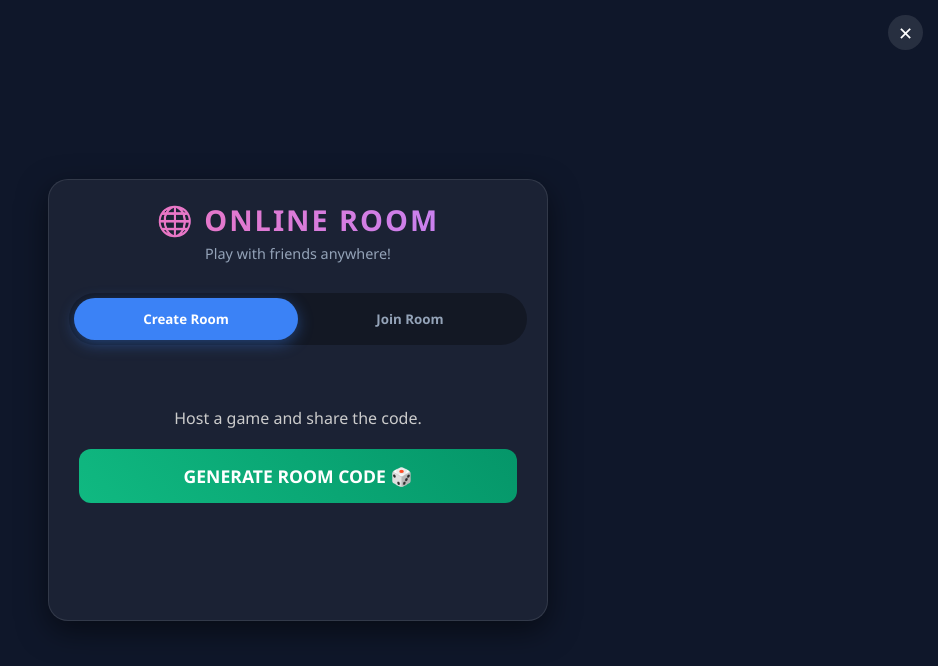
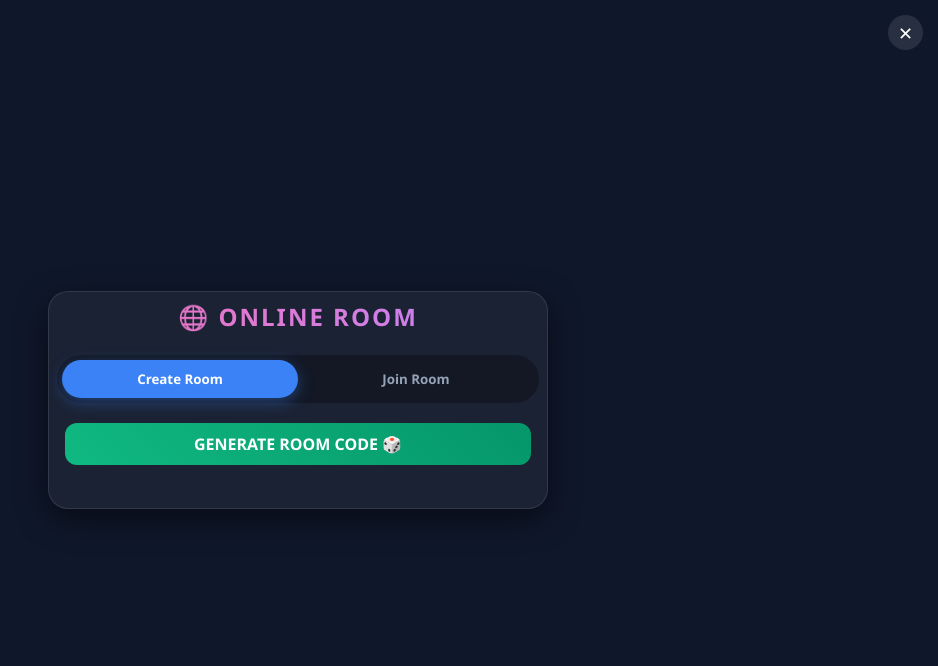
Before and after one commit to sanjeet79/KTT, a plain HTML site: page online-setup.html in a window 1280 px wide. Shown: the whole page, without its empty margins (342-1280 px from the left). Drawn offline with Linux system fonts and the light colour scheme.

Commit message:
Update online-setup.html

```diff
--- a/online-setup.html
+++ b/online-setup.html
@@ -10,7 +10,7 @@
         body { background-color: #0f172a; color: white; display: flex; justify-content: center; align-items: center; min-height: 100vh; overflow: hidden; }
 
         .main-container {
-            width: 100%; max-width: 500px; padding: 20px;
+            width: 100%; max-width: 500px; padding: 8px;
             display: flex; flex-direction: column; gap: 20px;
             background: rgba(255, 255, 255, 0.05);
             border-radius: 20px;
@@ -18,37 +18,36 @@
             box-shadow: 0 10px 30px rgba(0,0,0,0.5);
         }
 
-        .title { text-align: center; margin-bottom: 10px; }
+        .title { text-align: center; margin-bottom: 2px; }
         .page-title {
-            font-size: 1.8rem; text-transform: uppercase; letter-spacing: 2px;
+            font-size: 1.5rem; text-transform: uppercase; letter-spacing: 2px;
             background: linear-gradient(90deg, #f472b6, #c084fc);
             -webkit-background-clip: text;
             background-clip: text;         -webkit-text-fill-color: transparent;
         }
-        .subtitle { font-size: 0.9rem; color: #94a3b8; margin-top: 5px; }
 
         /* --- TABS --- */
         .tab-container { display: flex; background: rgba(0,0,0,0.3); border-radius: 50px; padding: 5px; }
         .tab-btn {
-            flex: 1; padding: 12px; border: none; border-radius: 40px;
+            flex: 1; padding: 10px; border: none; border-radius: 40px;
             background: transparent; color: #94a3b8; font-weight: bold; cursor: pointer; transition: 0.3s;
         }
         .tab-btn.active { background: #3b82f6; color: white; box-shadow: 0 4px 15px rgba(59, 130, 246, 0.4); }
 
         /* --- CONTENT --- */
-        .content-box { text-align: center; padding: 20px 10px; min-height: 180px; display: flex; flex-direction: column; justify-content: center; align-items: center; }
+        .content-box { text-align: center; padding: 0px 8px;  display: flex; flex-direction: column; justify-content: center; align-items: center; }
         .hidden { display: none !important; }
 
         input {
-            width: 100%; padding: 15px; border-radius: 12px; border: 2px solid #334155;
-            background: #1e293b; color: white; font-size: 1.2rem; text-align: center; letter-spacing: 3px;
-            margin-bottom: 15px; outline: none; transition: 0.3s;
+            width: 100%; padding: 8px; border-radius: 12px; border: 2px solid #334155;
+            background: #1e293b; color: white; font-size: 1.0rem; text-align: center; letter-spacing: 3px;
+            margin-bottom: 8px; outline: none; transition: 0.3s;
         }
         input:focus { border-color: #3b82f6; box-shadow: 0 0 15px rgba(59, 130, 246, 0.3); }
 
         .action-btn {
-            width: 100%; padding: 15px; border: none; border-radius: 12px;
-            font-size: 1.1rem; font-weight: bold; cursor: pointer; transition: 0.3s; text-transform: uppercase;
+            width: 100%; padding: 10px; border: none; border-radius: 12px;
+            font-size: 1.0rem; font-weight: bold; cursor: pointer; transition: 0.3s; text-transform: uppercase;
         }
         .btn-create { background: linear-gradient(45deg, #10b981, #059669); color: white; }
         .btn-join { background: linear-gradient(45deg, #3b82f6, #2563eb); color: white; }
@@ -62,7 +61,7 @@
         }
         .close-btn:hover { background: #ff4444; }
 
-        #statusText { margin-top: 15px; font-size: 0.9rem; color: #fbbf24; min-height: 20px; }
+        #statusText { margin-top: 5px; font-size: 0.9rem; color: #fbbf24; min-height: 10px; display:flex; justify-content:center; }
     </style>
 </head>
 <body>
@@ -71,8 +70,7 @@
 
     <div class="main-container">
         <div class="title">
-            <h2 class="page-title">🌐 Online Room</h2>
-            <p class="subtitle">Play with friends anywhere!</p>
+            <h3 class="page-title">🌐 Online Room</h3>
         </div>
 
         <div class="tab-container">
@@ -81,12 +79,10 @@
         </div>
 
         <div id="createSection" class="content-box">
-            <p style="color: #ccc; margin-bottom: 20px;">Host a game and share the code.</p>
             <button id="createBtn" class="action-btn btn-create">GENERATE ROOM CODE 🎲</button>
         </div>
 
         <div id="joinSection" class="content-box hidden">
-            <p style="color: #ccc; margin-bottom: 20px;">Enter your friend's room code.</p>
             <input type="text" id="roomInput" placeholder="ENTER CODE" maxlength="6">
             <button id="joinBtn" class="action-btn btn-join">JOIN GAME 🚀</button>
         </div>
```
